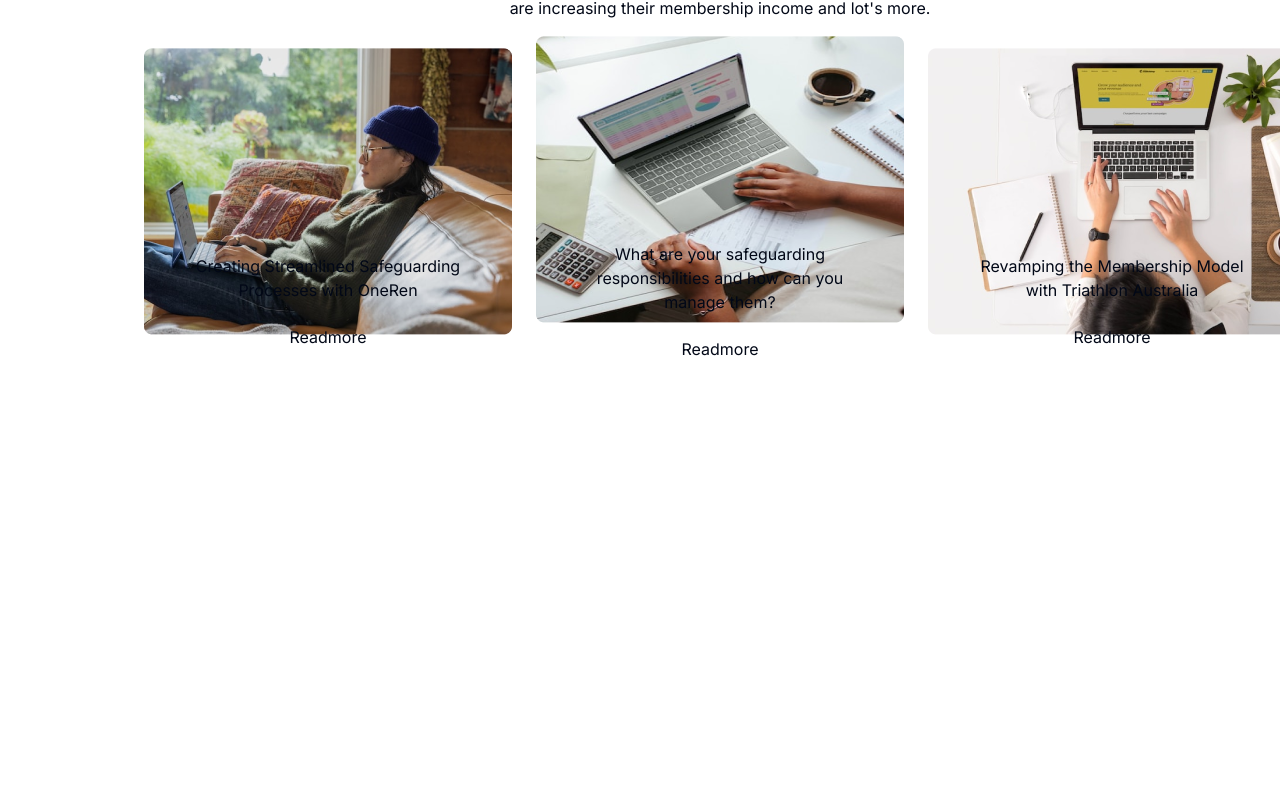
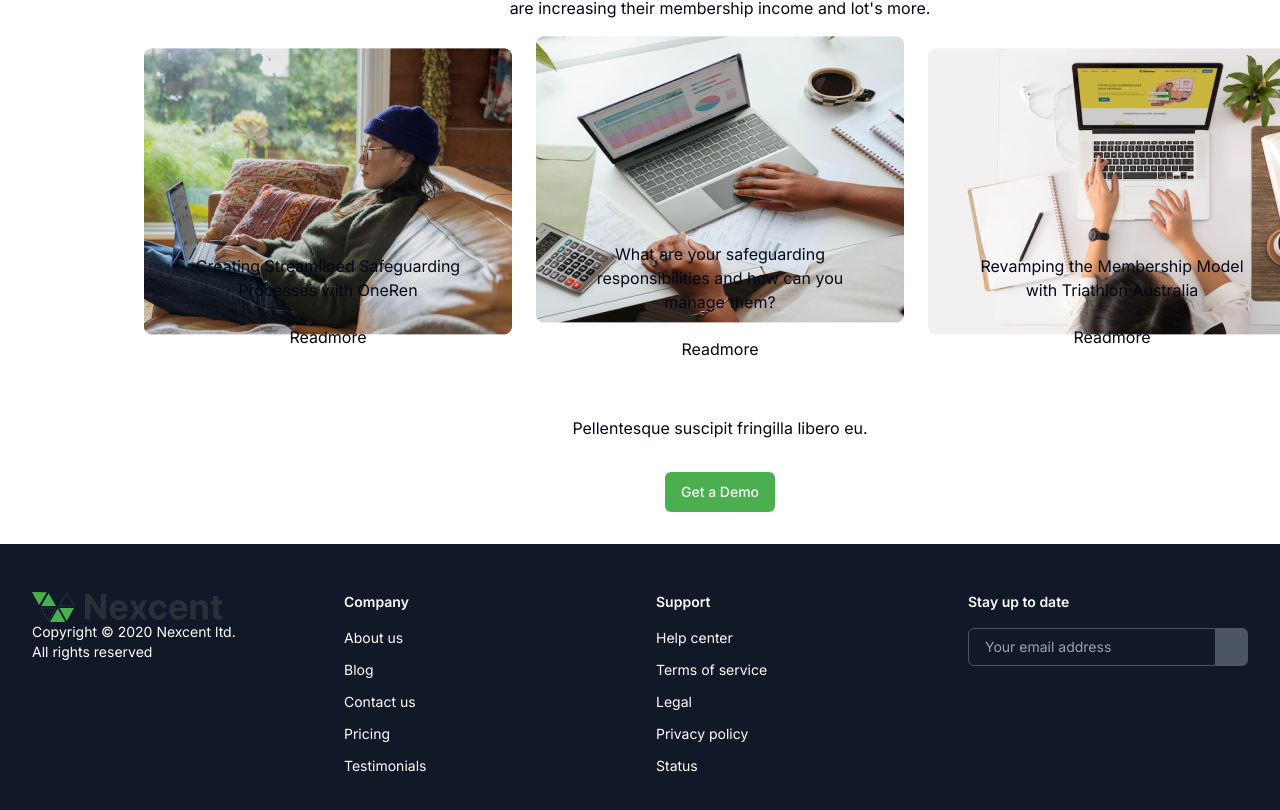
Before and after one commit to batur/nextcent, a Next.js app: page / in a window 1280 px wide. Shown: the part 1243-2053 px from the top of the page. Before the commit the page ends 1628 px from the top, so only its background shows below. Built offline with nearby package versions, Linux system fonts and the light colour scheme.

Commit message:
feat: basic footer

```diff
--- a/app/page.tsx
+++ b/app/page.tsx
@@ -1,8 +1,15 @@
 import { type NextPage } from 'next';
 
 import Body from '@components/Body';
+import Footer from '@components/Footer';
 import Header from '@components/Header';
 import Hero from '@components/Hero';
+
+// TODO: Add Footer
+// TODO: Fix body section style
+// TODO: Pixel Perfect
+// TODO: Responsive
+// TODO: JSON data
 
 const Home: NextPage = () => {
   return (
@@ -10,6 +17,7 @@ const Home: NextPage = () => {
       <Header />
       <Hero />
       <Body />
+      <Footer />
     </>
   );
 };
--- /dev/null
+++ b/components/Footer/SectionOne.tsx
@@ -0,0 +1,16 @@
+import React from 'react';
+
+import { Button } from '@components/ui/button';
+
+const SectionOne = (): JSX.Element => {
+  return (
+    <div className='bg-neutralsilver relative flex w-[1440px] flex-col items-center gap-[32px] px-0 py-[32px]'>
+      <p className='font-heading-headline-1 text-neutralblack relative mt-[-1.00px] w-[887px] text-center text-[length:var(--heading-headline-1-font-size)] font-[number:var(--heading-headline-1-font-weight)] leading-[var(--heading-headline-1-line-height)] tracking-[var(--heading-headline-1-letter-spacing)] [font-style:var(--heading-headline-1-font-style)]'>
+        Pellentesque suscipit fringilla libero eu.
+      </p>
+      <Button>Get a Demo</Button>
+    </div>
+  );
+};
+
+export default SectionOne;
--- /dev/null
+++ b/components/Footer/SectionTwo.tsx
@@ -0,0 +1,96 @@
+import React from 'react';
+
+import Image from 'next/image';
+
+import LOGO from '@assets/svgs/Logo.svg';
+
+const SectionTwo: React.FC = () => {
+  return (
+    <footer className='bg-[#111827] text-white'>
+      <div className='mx-auto max-w-7xl px-4 py-12 sm:px-6 lg:px-8'>
+        <div className='grid grid-cols-1 gap-8 md:grid-cols-4'>
+          <div>
+            <Image src={LOGO} alt='Nexcent Logo' width={191} height={30} />
+            <p className='mb-4 text-sm'>
+              Copyright © 2020 Nexcent ltd.
+              <br />
+              All rights reserved
+            </p>
+          </div>
+          <div>
+            <h3 className='mb-4 text-sm font-semibold'>Company</h3>
+            <ul className='space-y-3 text-sm'>
+              <li>
+                <a className='hover:text-gray-300' href='#'>
+                  About us
+                </a>
+              </li>
+              <li>
+                <a className='hover:text-gray-300' href='#'>
+                  Blog
+                </a>
+              </li>
+              <li>
+                <a className='hover:text-gray-300' href='#'>
+                  Contact us
+                </a>
+              </li>
+              <li>
+                <a className='hover:text-gray-300' href='#'>
+                  Pricing
+                </a>
+              </li>
+              <li>
+                <a className='hover:text-gray-300' href='#'>
+                  Testimonials
+                </a>
+              </li>
+            </ul>
+          </div>
+          <div>
+            <h3 className='mb-4 text-sm font-semibold'>Support</h3>
+            <ul className='space-y-3 text-sm'>
+              <li>
+                <a className='hover:text-gray-300' href='#'>
+                  Help center
+                </a>
+              </li>
+              <li>
+                <a className='hover:text-gray-300' href='#'>
+                  Terms of service
+                </a>
+              </li>
+              <li>
+                <a className='hover:text-gray-300' href='#'>
+                  Legal
+                </a>
+              </li>
+              <li>
+                <a className='hover:text-gray-300' href='#'>
+                  Privacy policy
+                </a>
+              </li>
+              <li>
+                <a className='hover:text-gray-300' href='#'>
+                  Status
+                </a>
+              </li>
+            </ul>
+          </div>
+          <div>
+            <h3 className='mb-4 text-sm font-semibold'>Stay up to date</h3>
+            <form className='flex'>
+              <input
+                className='w-full rounded-l-md border border-gray-600 bg-transparent px-4 py-2 text-sm placeholder:text-gray-400 focus:border-gray-300 focus:outline-none'
+                placeholder='Your email address'
+                type='email'
+              />
+              <button aria-label='Subscribe' className='rounded-r-md bg-gray-600 px-4 hover:bg-gray-500' type='submit'></button>
+            </form>
+          </div>
+        </div>
+      </div>
+    </footer>
+  );
+};
+export default SectionTwo;
--- /dev/null
+++ b/components/Footer/index.tsx
@@ -0,0 +1,15 @@
+import React from 'react';
+
+import SectionOne from './SectionOne';
+import SectionTwo from './SectionTwo';
+
+const Footer: React.FC = () => {
+  return (
+    <footer>
+      <SectionOne />
+      <SectionTwo />
+    </footer>
+  );
+};
+
+export default Footer;
```
